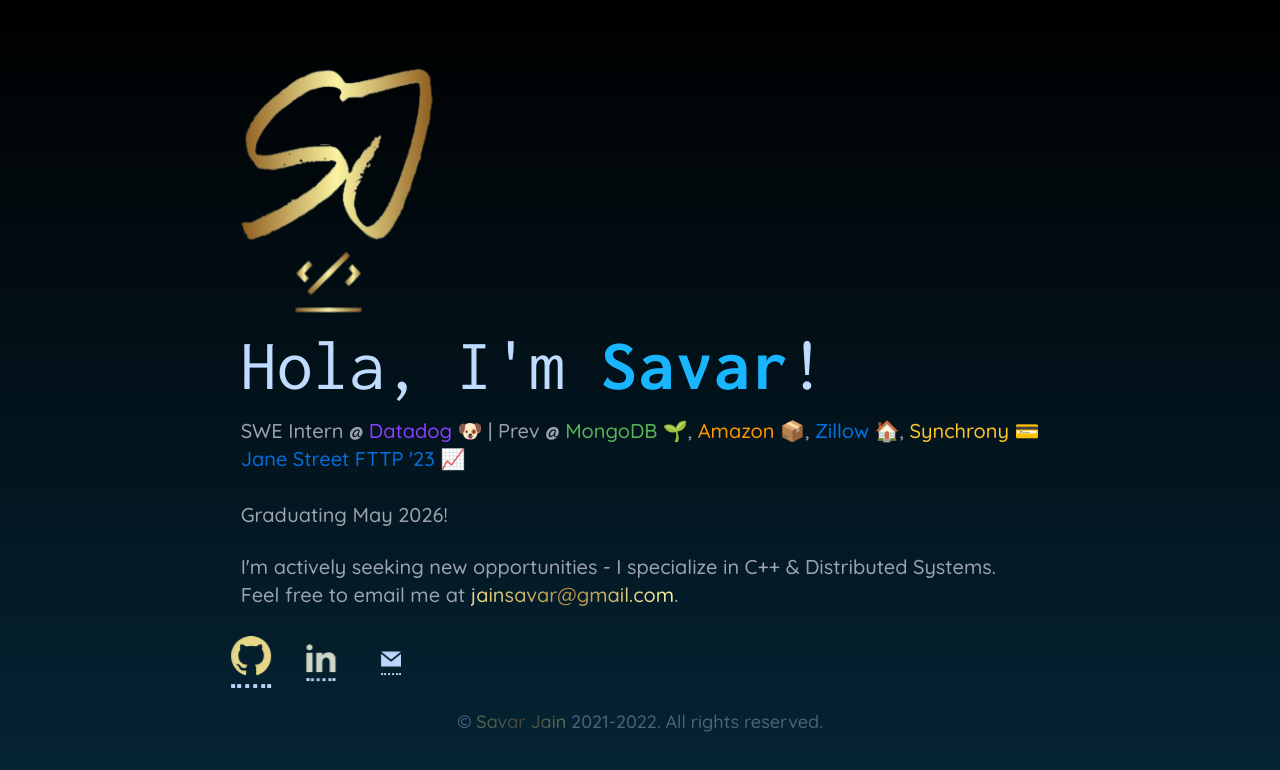
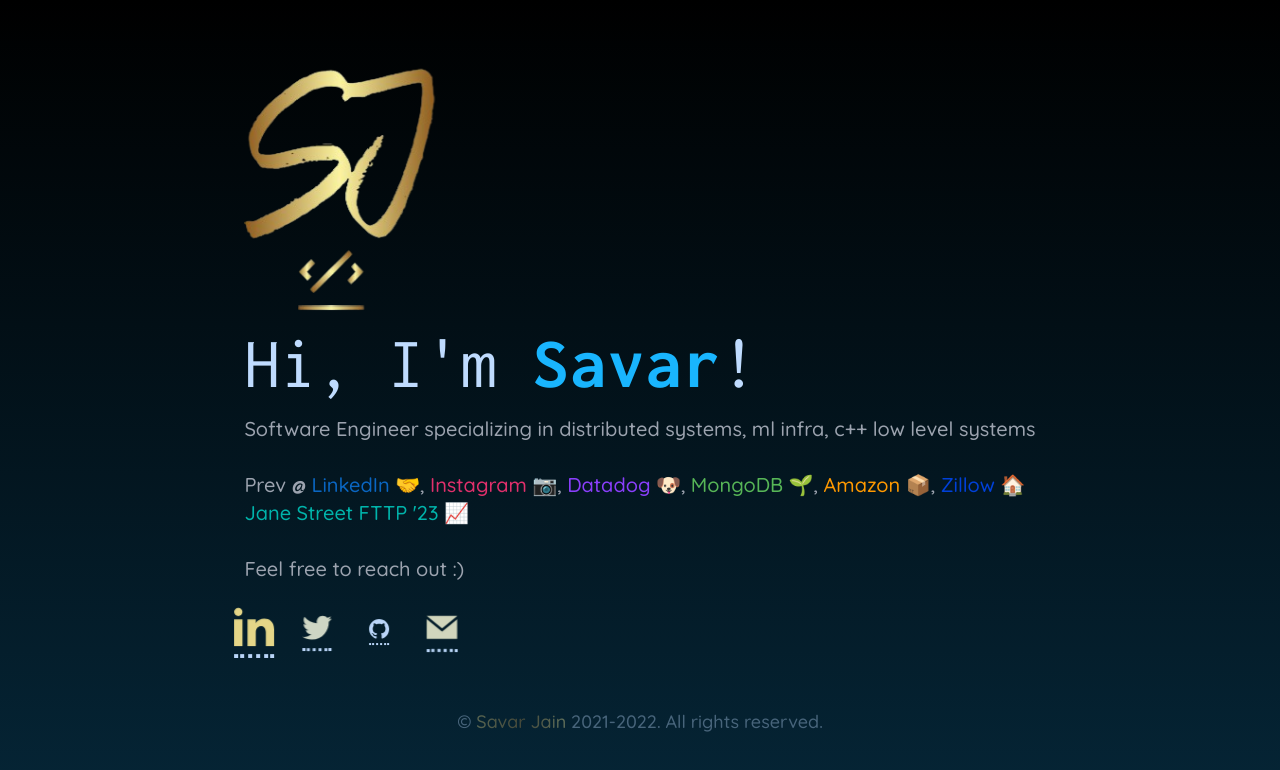
Before and after one commit to SavarJ/jainsavar.com, a React (Create React App) app: page / in a window 1280 px wide. Shown: the top 770 px of the page. Built offline with nearby package versions, Linux system fonts and the light colour scheme.

Commit message:
Update website

```diff
--- a/public/index.html
+++ b/public/index.html
@@ -8,7 +8,7 @@
   <meta name="viewport" content="width=device-width, initial-scale=1" />
   <meta name="description" content="Savar Jain's Personal Portfolio Website.">
   <meta name="keywords"
-    content="Savar, Jain, Computer, Science, Software, Engineer, Technology, Westhill, Intern, Student, Datadog, MongoDB, Amazon, Zillow, Synchrony">
+    content="Savar, Jain, Computer, Science, Software, Engineer, Technology, Intern, Student, LinkedIn, Instagram, Meta, Datadog, MongoDB, Amazon, Zillow, Synchrony">
   <meta name="author" content="Savar Jain">
   <meta property='og:title' content="Hi, I'm Savar." />
   <meta property='og:author' content="Savar Jain" />
--- a/src/components/sections/Home/HomeSection.tsx
+++ b/src/components/sections/Home/HomeSection.tsx
@@ -3,7 +3,6 @@
 import SelfLogo from "./SelfLogo";
 import SelfHeading from "./SelfHeading";
 import SelfDescription from "./SelfDescription";
-import SelfSubDescription from "./SelfSubDescription";
 import SelfSocials from "./SelfSocials";
 import { Fade, Bounce } from "react-awesome-reveal";
 import Copyright from "../Footer/Copyright";
@@ -18,7 +17,6 @@
           <SelfLogo />
           <SelfHeading />
           <SelfDescription />
-          <SelfSubDescription />
         </Fade>
         <Bounce delay={duration * 4} duration={3000}>
           <SelfSocials />
--- a/src/components/sections/Home/SelfDescription.tsx
+++ b/src/components/sections/Home/SelfDescription.tsx
@@ -1,35 +1,51 @@
 import Link from "../../shared/Link";
+
+const At = () => {
+  return <span className="font-cabin">@</span>;
+};
+
+const Company: React.FC<{ name: string; icon: string; link: string; color?: string; comma?: boolean }> = ({
+  name,
+  icon,
+  link,
+  color = name.toLowerCase(),
+  comma = true,
+}) => {
+  return (
+    <>
+      <Link link={link} color={color}>
+        {name} {icon}
+      </Link>
+      {comma && ","}{" "}
+    </>
+  );
+};
 
 const SelfDescription: React.FC = () => {
   return (
-    <h1 className="mt-4 text-xl max-w-4xl text-gray-400 font-zb">
-      SWE Intern <span className="font-cabin">@</span>{" "}
-      <Link link="https://www.datadoghq.com/" color="datadog">
-        Datadog 🐶{" "}
-      </Link>
-      | Prev <span className="font-cabin">@</span>{" "}
-      <Link link="https://www.mongodb.com/" color="mongo">
-        MongoDB 🌱
-      </Link>
-      ,{" "}
-      <Link link="https://www.amazon.com/" color="amazon">
-        Amazon 📦
-      </Link>
-      ,{" "}
-      <Link link="https://www.zillow.com/" color="zillow">
-        Zillow 🏠
-      </Link>
-      ,{" "}
-      <Link link="https://www.synchrony.com/" color="synchrony">
-        Synchrony 💳
-      </Link>{" "}
-      <br />
-      <Link link="https://www.janestreet.com/join-jane-street/programs-and-events/fttp/" color="js">
-        Jane Street FTTP '23 📈
-      </Link>{" "}
+    <h1 className="mt-4 max-w-4xl text-xl text-gray-400 font-zb">
+      Software Engineer specializing in distributed systems, ml infra, c++ low level systems
       <br />
       <br />
-      Graduating May 2026!
+      Prev <At /> <Company name="LinkedIn" icon="🤝" link="https://www.linkedin.com/" />
+      <Company name="Instagram" icon="📷" link="https://www.instagram.com/" />
+      <Company name="Datadog" icon="🐶" link="https://www.datadoghq.com/" />
+      <Company name="MongoDB" icon="🌱" link="https://www.mongodb.com/" />
+      <Company name="Amazon" icon="📦" link="https://www.amazon.com/" />
+      <Company name="Zillow" icon="🏠" link="https://www.zillow.com/" comma={false} />
+      <br />
+      <Company
+        name="Jane Street FTTP '23"
+        icon="📈"
+        link="https://www.janestreet.com/join-jane-street/programs-and-events/fttp/"
+        color="js"
+        comma={false}
+      />
+      <br />
+      <br />
+      Feel free to reach out :)
+      <br />
+      <br />
     </h1>
   );
 };
--- a/src/components/sections/Home/SelfHeading.tsx
+++ b/src/components/sections/Home/SelfHeading.tsx
@@ -1,7 +1,7 @@
 const SelfHeading: React.FC = () => {
   return (
-    <h1 className="text-7xl font-inconsolata inline-block">
-      Hola, I'm{" "}
+    <h1 className="inline-block text-7xl font-inconsolata">
+      Hi, I'm{" "}
       <span className="font-bold tracking-wide" style={{ color: "#19B5FE" }}>
         Savar
       </span>
--- a/src/components/sections/Home/SelfSocials.tsx
+++ b/src/components/sections/Home/SelfSocials.tsx
@@ -1,5 +1,6 @@
 import Link from "../../shared/Link";
 import Linkedin from "../../icons/Linkedin";
+import Twitter from "../../icons/Twitter";
 import Github from "../../icons/Github";
 import Email from "../../icons/Email";
 
@@ -7,16 +8,18 @@
   /* TODO: Replace font awesome with a custom svg icons */
   return (
     <>
-      <br />
-      <div className="flex justify-between items-center w-40 mt-4">
-        <Link link="https://github.com/SavarJ" className="icon-1">
-          <Github className="w-5 pb-1 border-b-2 border-blue-200 border-dotted icon-1" />
+      <div className="flex justify-between items-center mt-2 w-52">
+        <Link link="https://linkedin.com/in/savarjain" className="icon-1">
+          <Linkedin className="pb-1 w-5 border-b-2 border-blue-200 border-dotted icon-1" />
         </Link>
-        <Link link="https://linkedin.com/in/savarjain" className="icon-2">
-          <Linkedin className="w-5 pb-1 border-b-2 border-blue-200 border-dotted icon-2" />
+        <Link link="https://x.com/SavarJain" className="icon-2">
+          <Twitter className="pb-1 w-5 border-b-2 border-blue-200 border-dotted icon-2" />
         </Link>
-        <Link link="mailto:jainsavar@gmail.com" className="icon-3">
-          <Email className="w-5 pb-1 border-b-2 border-blue-200 border-dotted icon-3" />
+        <Link link="https://github.com/SavarJ" className="icon-3">
+          <Github className="pb-1 w-5 border-b-2 border-blue-200 border-dotted icon-3" />
+        </Link>
+        <Link link="mailto:jainsavar@gmail.com" className="icon-4">
+          <Email className="pb-1 w-5 border-b-2 border-blue-200 border-dotted icon-4" />
         </Link>
       </div>
     </>
--- a/src/styles/Link.css
+++ b/src/styles/Link.css
@@ -15,6 +15,10 @@
 
 .icon-3 {
   animation-delay: 1.5s;
+}
+
+.icon-4 {
+  animation-delay: 2s;
 }
 
 @keyframes enlargeShrink {
@@ -79,14 +83,14 @@
 }
 
 .link-js {
-  --link-color: #046fda;
+  --link-color: #00b4ab;
 }
 
 .link-datadog {
   --link-color: #8a3ffc;
 }
 
-.link-mongo {
+.link-mongodb {
   --link-color: #57b657;
 }
 
@@ -95,7 +99,15 @@
 }
 
 .link-zillow {
-  --link-color: #0074e4;
+  --link-color: #0041d9;
+}
+
+.link-linkedin {
+  --link-color: #0a66c2;
+}
+
+.link-instagram {
+  --link-color: #e1306c;
 }
 
 .link-synchrony {
```
